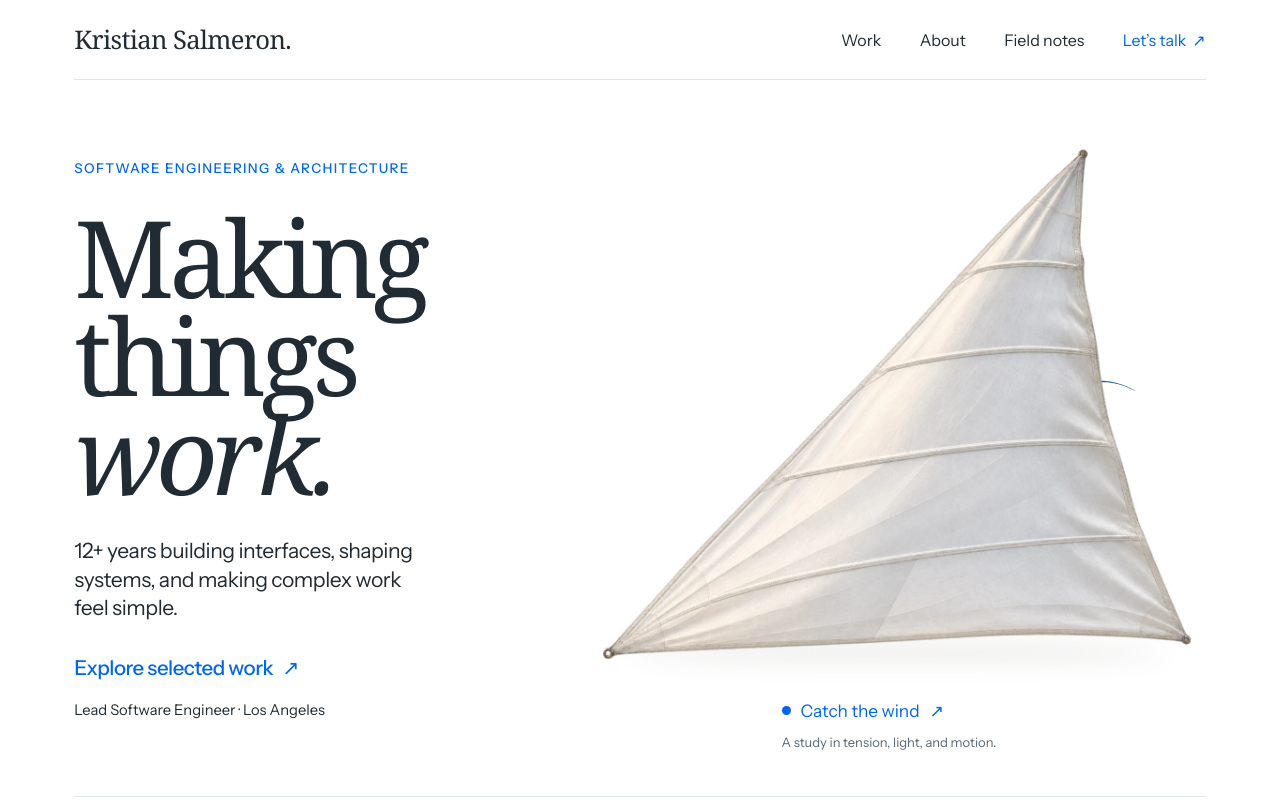
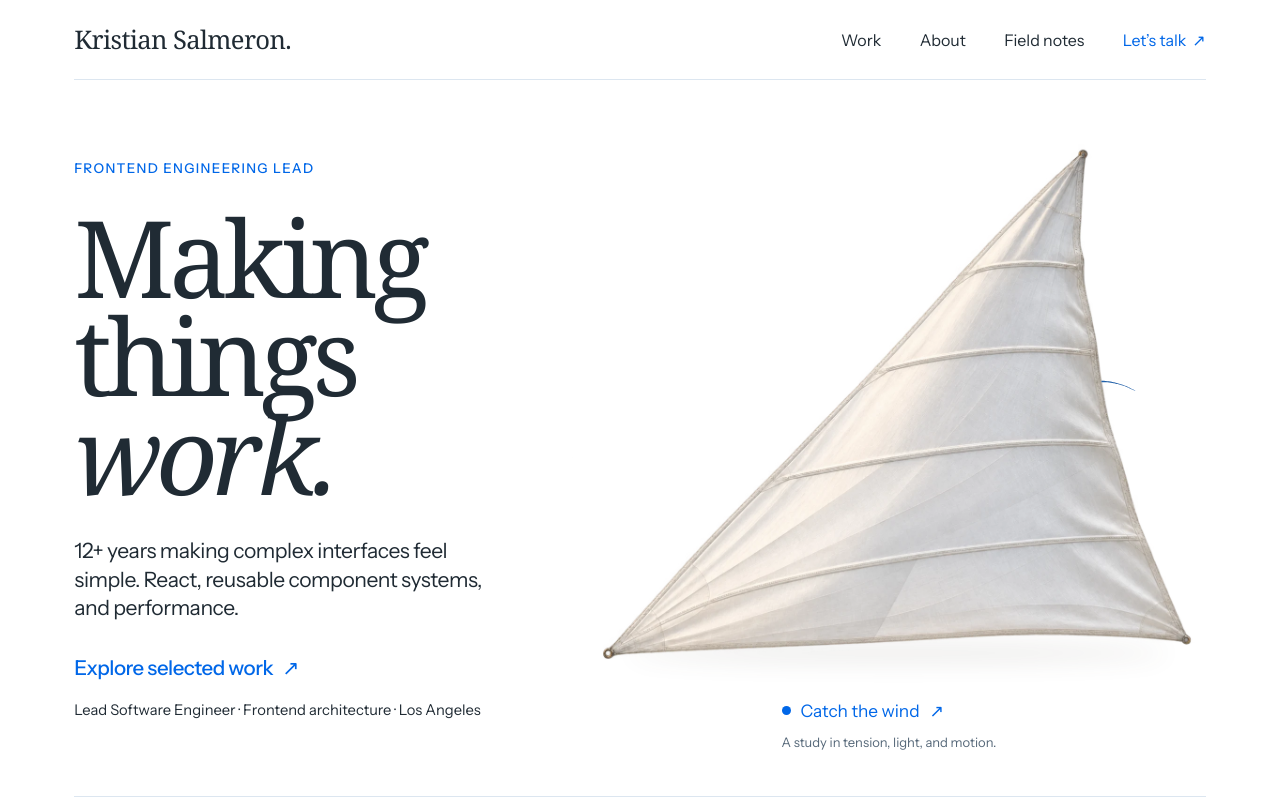
Before and after one commit to kriscodes/portfolio, a Next.js app in the folder apps/web/: page / in a window 1280 px wide. Shown: the top 800 px of the page. Built offline with nearby package versions, Linux system fonts and the light colour scheme; a web font is replaced by a local one.

Commit message:
Clarify frontend engineering leadership positioning

```diff
--- a/apps/web/src/app/layout.tsx
+++ b/apps/web/src/app/layout.tsx
@@ -13,7 +13,7 @@ export const metadata: Metadata = {
     template: '%s — Kristian Salmeron',
   },
   description:
-    'Lead Software Engineer Kristian Salmeron. Thoughtful interfaces, reliable systems, and products that make complex work feel simple.',
+    'Frontend engineering lead Kristian Salmeron. React, Next.js, reusable component systems, performance, and complex interfaces.',
   icons: { icon: '/favicon.svg' },
 };
 export default function RootLayout({ children }: Readonly<{ children: React.ReactNode }>) {
--- a/apps/web/src/app/page.tsx
+++ b/apps/web/src/app/page.tsx
@@ -3,8 +3,8 @@ import SailStudy from '@/components/sail-study';
 import { pageMetadata } from '@/lib/metadata';
 
 export const metadata = pageMetadata(
-  'Making things work.',
-  'Lead Software Engineer Kristian Salmeron. 12+ years building interfaces, shaping systems, and making complex work feel simple.',
+  'Frontend engineering lead',
+  'Frontend engineering lead Kristian Salmeron. React, Next.js, reusable component systems, performance, and complex interfaces.',
   '/',
 );
 
@@ -13,17 +13,17 @@ export default function HomePage() {
     <main id="main" className="sail-home">
       <section className="sail-home-hero" aria-labelledby="home-title">
         <div className="sail-home-intro">
-          <p className="sail-home-eyebrow">Software engineering &amp; architecture</p>
+          <p className="sail-home-eyebrow">Frontend engineering lead</p>
           <h1 id="home-title">
             <span>Making</span> <span>things</span> <em>work.</em>
           </h1>
           <p className="sail-home-deck">
-            12+ years building interfaces, shaping systems, and making complex work feel simple.
+            12+ years making complex interfaces feel simple. React, reusable component systems, and performance.
           </p>
           <a href="#selected-work" className="sail-home-work-link">
             Explore selected work <span aria-hidden="true">↗</span>
           </a>
-          <p className="sail-home-role">Lead Software Engineer · Los Angeles</p>
+          <p className="sail-home-role">Lead Software Engineer · Frontend architecture · Los Angeles</p>
         </div>
         <div className="sail-home-art">
           <SailStudy />
```
